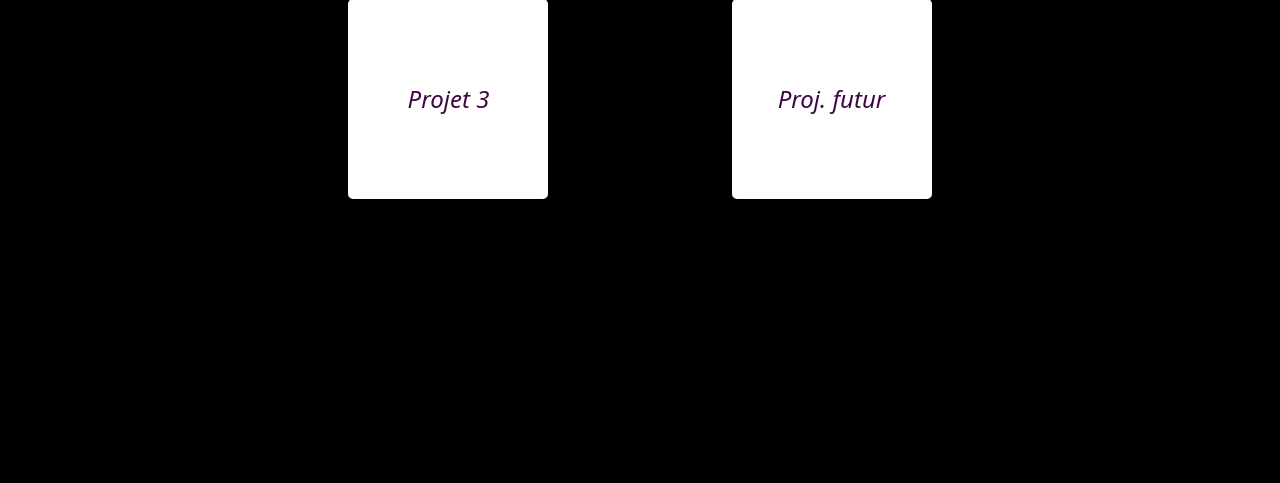
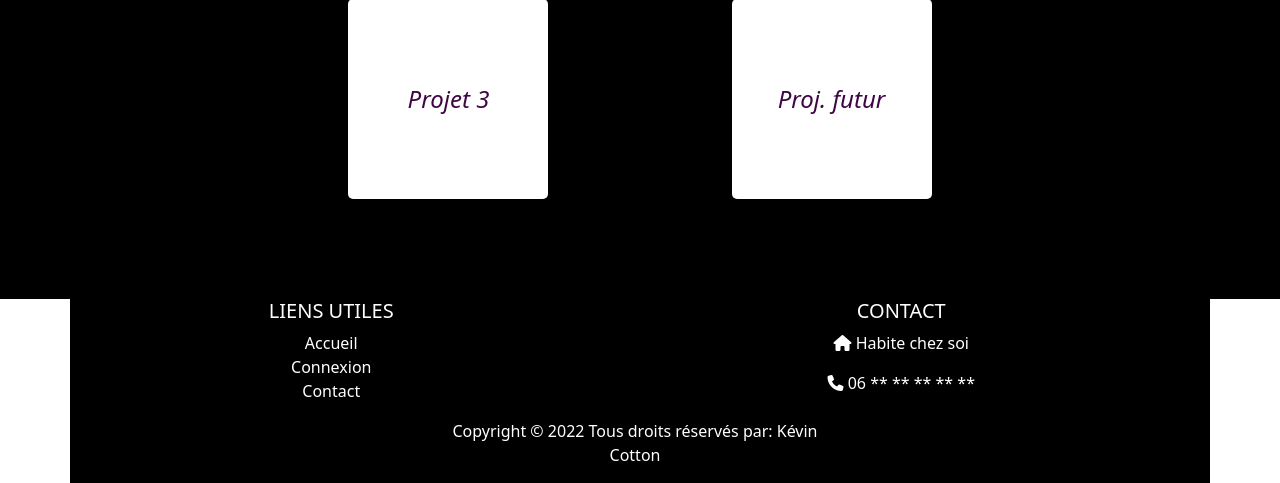
Before and after one commit to BadbooX/AllTargets3, a PHP site: page / in a window 1280 px wide. Shown: the part 522-1005 px from the top of the page. Before the commit the page ends 721 px from the top, so only its background shows below. Run offline with PHP 8.4, Linux system fonts and the light colour scheme; some libraries are stand-ins or nearby versions.

Commit message:
Footer new

```diff
--- a/assets/css/style.css
+++ b/assets/css/style.css
@@ -28,6 +28,7 @@
     background-color: white;
 }
 /* Fin Navbar*/
+
 /* main content */
 .menu-container{
     display:flex;
@@ -35,7 +36,7 @@
     justify-content: center;
     align-items: center;
 
-    margin-bottom: 50px;
+
 }
 .menu-title{
     margin-bottom: 100px;
@@ -47,6 +48,7 @@
     display: grid;
     grid-template-columns: repeat(2, 1fr);
     gap:20ch;
+    margin-bottom: 100px;
 }
 .menu-category{
     border:none;
@@ -55,6 +57,7 @@
     width: 200px;
     height: 200px;
     transition: all 0.3s ease-in-out;
+
 }
 .menu-category > a{
     text-decoration: none;
@@ -71,7 +74,24 @@
 
 .menu-category:hover > a {
     font-style: italic;
-    color:white;
+    color:whitesmoke;
+
+}
+.bg-dark{
+    --bs-bg-opacity:0;
 
 }
 /* Fin main content */
+/* footer */
+#linksfoot{
+    text-decoration: none;
+ }
+.copyright{
+    margin-left: 370px;
+}
+/* fin footer */
+@media (max-width: 1250px) {
+    .menu-categories{
+        gap:5ch;
+    }
+}
--- /dev/null
+++ b/footer.php
@@ -0,0 +1,38 @@
+<footer class="bg-dark text-white ">
+    <div class="container text-center text-md-left">
+        <div class="row text-center text-md-left">
+            <div class="col-md-3 col-lg-2 col-xl-2 mx-auto">
+                <h5 class="text-uppercase  font-weight-bold text-white">Liens utiles</h5>
+                <p>
+                    <a href="index.php" id="linksfoot" class="text-white">Accueil<br></a>
+                    <a href="contact.php" id="linksfoot" class="text-white">Connexion<br></a>
+                    <a href="contact.php" id="linksfoot" class="text-white">Contact<br></a>
+                </p>
+            </div>
+
+            <div class="col-md-4 col-lg-3 col-xl-3 mx-auto ">
+                <h5 class="text-uppercase  font-weight-bold text-white">Contact</h5>
+                <p>
+                    <i class="fa-solid fa-house mr-3 text-white"></i> Habite chez soi
+                </p>
+                <p>
+                    <i class="fa-solid fa-phone mr-3 text-white"></i> 06 ** ** ** ** **
+                </p>
+
+
+            </div>
+        </div>
+
+        <div class="row align-items-center text-align-center">
+            <div class="col-md-7 ml-7 col-lg-8">
+                <p class="copyright">Copyright &copy 2022 Tous droits réservés par: Kévin Cotton
+                </p>
+            </div>
+            <div class="col-md-5 col-lg-4">
+                <ul class="list-unstyled list-inline">
+                    <!-- github -->
+                </ul>
+            </div>
+        </div>
+    </div>
+</footer>
--- a/index.php
+++ b/index.php
@@ -8,6 +8,8 @@
     <link rel="stylesheet" href="assets/css/style.css">
     <title>AllTargets - Accueil</title>
 </head>
+<body>
+
     <?php
         include "navbar.php";
     ?>
@@ -29,7 +31,8 @@
             </div>
         </div>
     </div>
-<body>
+    <?php include "footer.php" ?>
+
     <script src="https://kit.fontawesome.com/b6728b60f5.js" crossorigin="anonymous"></script>
     <script src="https://cdn.jsdelivr.net/npm/bootstrap@5.1.3/dist/js/bootstrap.bundle.min.js" integrity="sha384-ka7Sk0Gln4gmtz2MlQnikT1wXgYsOg+OMhuP+IlRH9sENBO0LRn5q+8nbTov4+1p" crossorigin="anonymous"></script>
 
```
